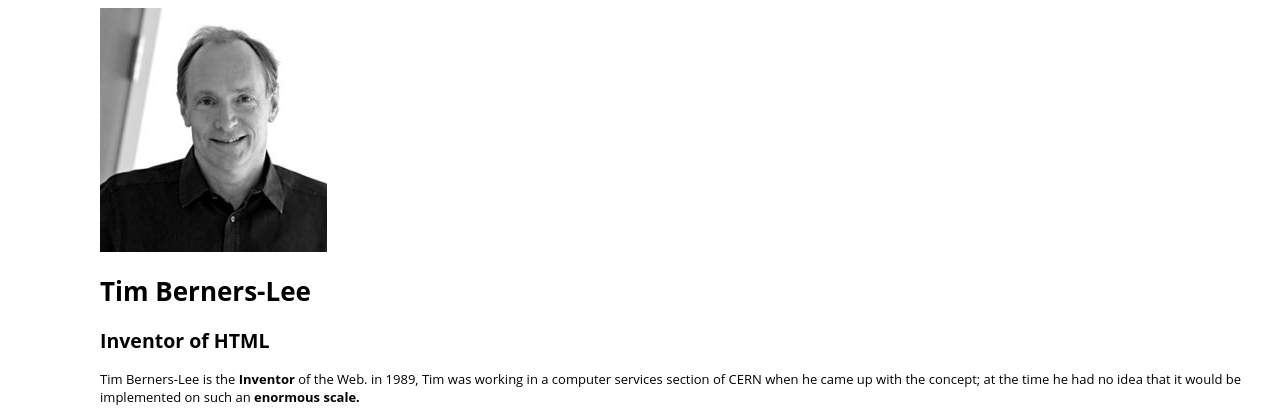
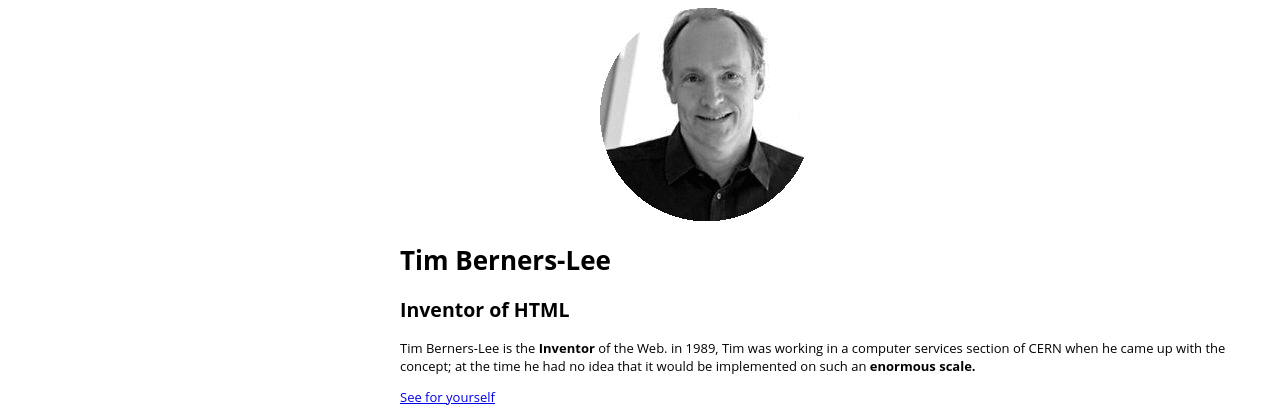
Before and after one commit to dominicho97/starting-web-development, a plain HTML site: page index.html in a window 1280 px wide. Shown: the top 416 px of the page. Drawn offline with Linux system fonts and the light colour scheme.

Commit message:
added .margin-left to .image

```diff
--- a/index.html
+++ b/index.html
@@ -15,15 +15,25 @@
 
 <body>
 
-    <div class="image-1">
-     <img src="images/afbeelding1.jpg" alt="Tim in gray">
-   </div>
-
-  <h1>Tim Berners-Lee</h1>
-  <h2>Inventor of HTML</h2>
 
 
-   <div class="bio">
+
+
+
+
+      <div class="image-1">
+          <img src="images/afbeelding1-cropped.jpg" alt="Tim in gray">
+      </div>
+
+
+   <div class="bio"></div>
+      <h1>Tim Berners-Lee</h1>
+      <h2>Inventor of HTML</h2>
+
+
+
+
+
       <p>Tim Berners-Lee is the <strong>Inventor</strong>
         of the Web. in 1989, Tim was working in a computer services section of CERN when he came up with the concept;
          at the time he had no idea that it would be implemented on such an <strong>enormous scale.</strong>
--- a/style.css
+++ b/style.css
@@ -4,7 +4,7 @@
 
 
 body{
-  margin-left: 100px;
+  margin-left: 400px;
   font-family: 'Montserrat', sans-serif;
 font-family: 'Open Sans', sans-serif;
 font-size:13px;
@@ -31,3 +31,9 @@
 top: -175px;
 position: relative
 }
+
+
+
+ .image-1{
+   margin-left: 200px;
+ }
```
Also changed, not shown: images/afbeelding1-cropped.jpg (added).
